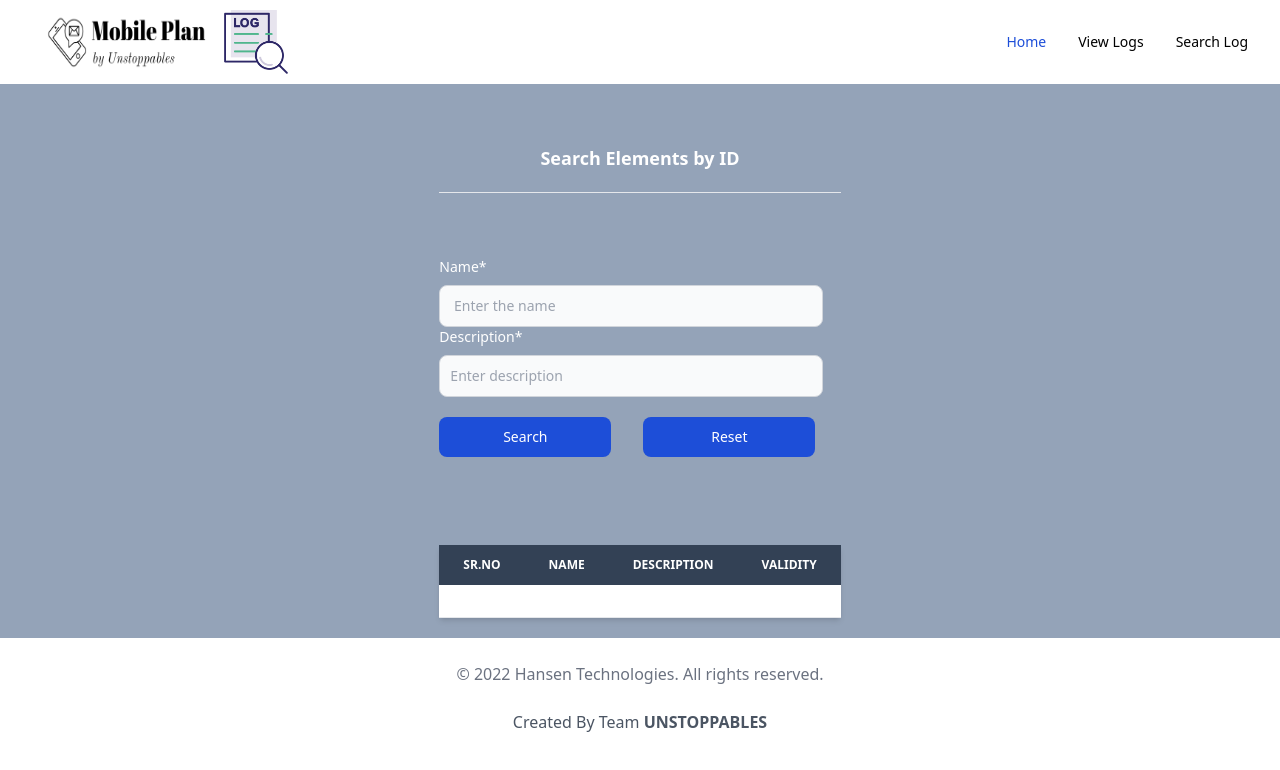
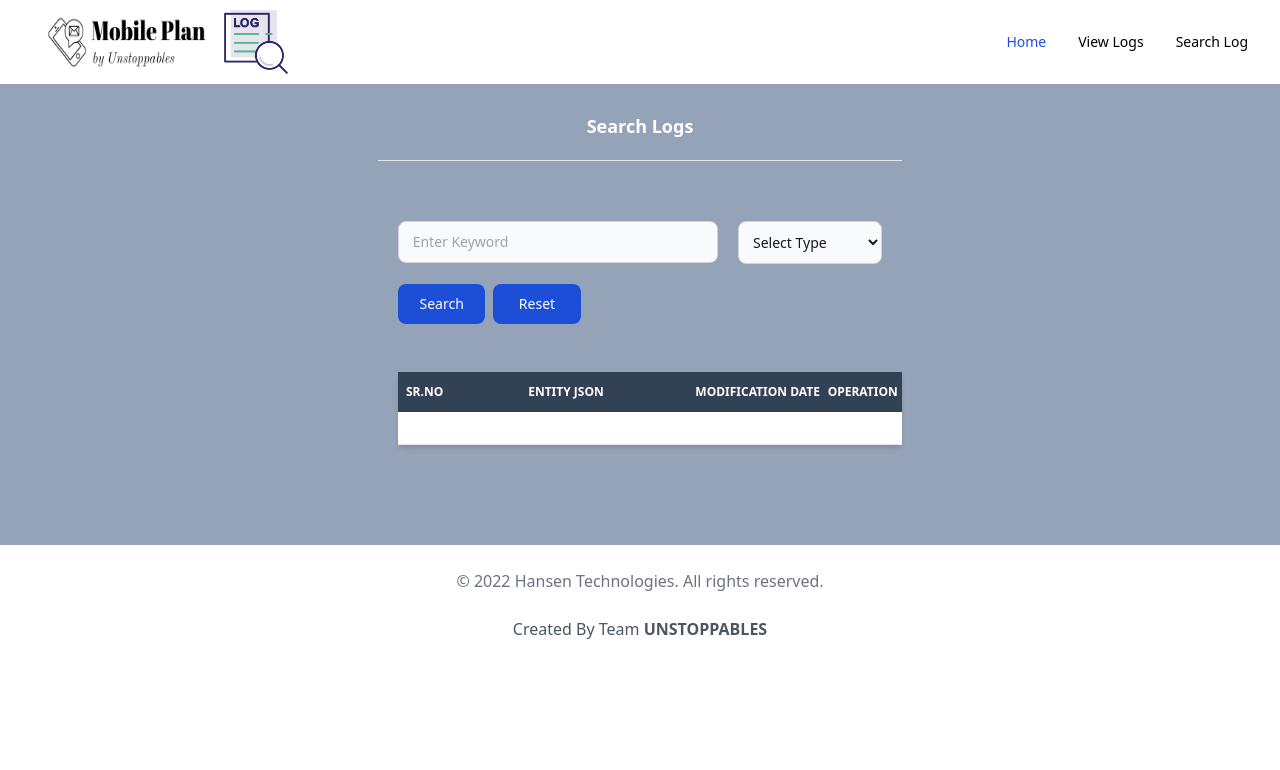
Before and after one commit to Ash1win/audit-log-frontend-unstoppables, a React (Create React App) app: page /app/getbyid in a window 1280 px wide. Shown: the top 770 px of the page. Built offline with nearby package versions, Linux system fonts and the light colour scheme.

Commit message:
search log page updated

```diff
--- a/src/components/GetByIdPage.js
+++ b/src/components/GetByIdPage.js
@@ -9,80 +9,82 @@ export default function GetByIdPage() {
     // console.log(useLocation().pathname)
 
 
-    const[id, setID] = useState('')
+    const [id, setID] = useState('')
 
-    const[plan, setPlan] = useState({})
+    const [plan, setPlan] = useState({})
 
-    function handleId(e){
+    function handleId(e) {
         setID(e.target.value)
     }
 
-    function doGet(){
+    function doGet() {
         console.log("called++++++++++++++++++++++++++")
-        getPlanById(id).then((res)=>{
+        getPlanById(id).then((res) => {
             console.log(res)
             console.log(id)
             setPlan(res)
-        }).catch((ex)=>{
+        }).catch((ex) => {
             console.log(ex)
             toast.error("id does not exist")
         })
     }
 
-    function doReset(){
+    function doReset() {
         setID('')
         setPlan({})
     }
 
     return (
         <div>
-                    <h3 class="text-center text-white text-lg pt-10"><b>Search Elements by ID</b></h3>
+            <h3 class="text-center text-white text-lg pt-2"><b>Search Logs</b></h3>
             <hr class="my-5 h-px bg-gray-200 border-0 dark:bg-gray-700"></hr>
-                    <br>
-                    </br>
 
-                <div class="w-full max-w-sm">
 
+            <div class="w-full max-w-full ">
+
+                <div class="flex flex-row pt-5">
                     <div>
-            <label for="name" class="block mb-2 text-sm font-medium text-white  dark:text-gray-300 pt-5">Name*</label>
-            <input type="text" id="name" class="bg-gray-50 border border-gray-300 text-gray-900 text-sm rounded-lg focus:ring-blue-500 focus:border-blue-500 block w-96 p-2.5 dark:bg-gray-700 dark:border-gray-600 dark:placeholder-gray-400 dark:text-white dark:focus:ring-blue-500 dark:focus:border-blue-500" placeholder=" Enter the name" required=""
-                >
-        </input>
-        </div>
-        <div>
-            <label for="description" class="block mb-2 text-sm font-medium text-white dark:text-gray-300">Description*</label>
-            <input type="text" id="description" class="bg-gray-50 border border-gray-300 text-gray-900 text-sm rounded-lg focus:ring-blue-500 focus:border-blue-500 block w-full p-2.5 dark:bg-gray-700 dark:border-gray-600 dark:placeholder-gray-400 dark:text-white dark:focus:ring-blue-500 dark:focus:border-blue-500" placeholder="Enter description" required=""
-                >
+                        <input type="text" id="name" class="bg-gray-50 border m-5 border-gray-300 text-gray-900 text-sm rounded-lg focus:ring-blue-500 focus:border-blue-500 block w-80 p-2.5 dark:bg-gray-700 dark:border-gray-600 dark:placeholder-gray-400 dark:text-white dark:focus:ring-blue-500 dark:focus:border-blue-500" placeholder=" Enter Keyword" required="">
                         </input>
                     </div>
 
-              <div class ="grid gap-6 mb-6 md:grid-cols-2 pt-5">
-              <button onClick={doGet} class="text-white bg-blue-700 hover:bg-blue-800 focus:ring-4 focus:ring-blue-300 font-medium rounded-lg text-sm px-1 py-2.5 mr-2 mb-2 dark:bg-blue-600 dark:hover:bg-blue-700 focus:outline-none dark:focus:ring-blue-800">Search</button>
-              <button onClick={doReset} class="text-white bg-blue-700 hover:bg-blue-800 focus:ring-4 focus:ring-blue-300 font-medium rounded-lg text-sm px-1 py-2.5 mr-2 mb-2 dark:bg-blue-600 dark:hover:bg-blue-700 focus:outline-none dark:focus:ring-blue-800">Reset</button>
+                    <div>
+                        <select id="countries" class="bg-gray-50 border m-5 ml-0 border-gray-300 text-gray-900 text-sm rounded-lg focus:ring-blue-500 focus:border-blue-500 block w-50 p-2.5 dark:bg-gray-700 dark:border-gray-600 dark:placeholder-gray-400 dark:text-white dark:focus:ring-blue-500 dark:focus:border-blue-500">
+                            <option selected>Select Type</option>
+                            <option value="operation-type">Operation Type</option>
+                            <option value="entity-json">Entity JSON</option>
+
+                        </select>
                     </div>
+
                 </div>
-              <div class=" mt-20 overflow-x-auto relative shadow-md">
+
+                    <button onClick={doGet} class="text-white bg-blue-700 hover:bg-blue-800 w-1/6 ml-5 focus:ring-4 focus:ring-blue-300 font-medium rounded-lg text-sm px-1 py-2.5 mr-2 mb-2 dark:bg-blue-600 dark:hover:bg-blue-700 focus:outline-none dark:focus:ring-blue-800">Search</button>
+                    <button onClick={doReset} class="text-white bg-blue-700 hover:bg-blue-800 w-1/6 focus:ring-4 focus:ring-blue-300 font-medium rounded-lg text-sm px-1 py-2.5 mr-2 mb-2 dark:bg-blue-600 dark:hover:bg-blue-700 focus:outline-none dark:focus:ring-blue-800">Reset</button>
+
+            </div>
+            <div class=" mt-10 ml-5 overflow-x-auto relative shadow-md mb-20">
 
                 <table class="w-full text-sm text-left text-gray-800 dark:text-gray-400 ">
                     <thead class="text-xs text-white bg-slate-700 uppercase bg-gray-50 dark:bg-gray-700 dark:text-gray-400">
                         <tr>
-            <th scope="col" class="py-3 px-6">
+                            <th scope="col" class="py-3 pl-2">
                                 Sr.No
                             </th>
-            <th scope="col" class="py-3 px-6">
-                Name
+                            <th scope="col" class="py-3 px-20">
+                                Entity JSON
                             </th>
-            <th scope="col" class="py-3 px-6">
-                Description
+                            <th scope="col" class="py-3 ">
+                                Modification Date
                             </th>
-            <th scope="col" class="py-3 px-6">
-                Validity
+                            <th scope="col" class="py-3 ">
+                                Operation
                             </th>
                         </tr>
                     </thead>
                     <tbody>
                         {
-            plan &&  <tr class="bg-white border-b dark:bg-gray-800 dark:border-gray-700">
+                            plan && <tr class="bg-white border-b dark:bg-gray-800 dark:border-gray-700">
                                 <th scope="row" class="py-4 px-6 font-medium text-gray-900 whitespace-nowrap dark:text-white">
                                     {plan.id}
                                 </th>
```
Lines whose indentation alone changed are shown as unchanged.
